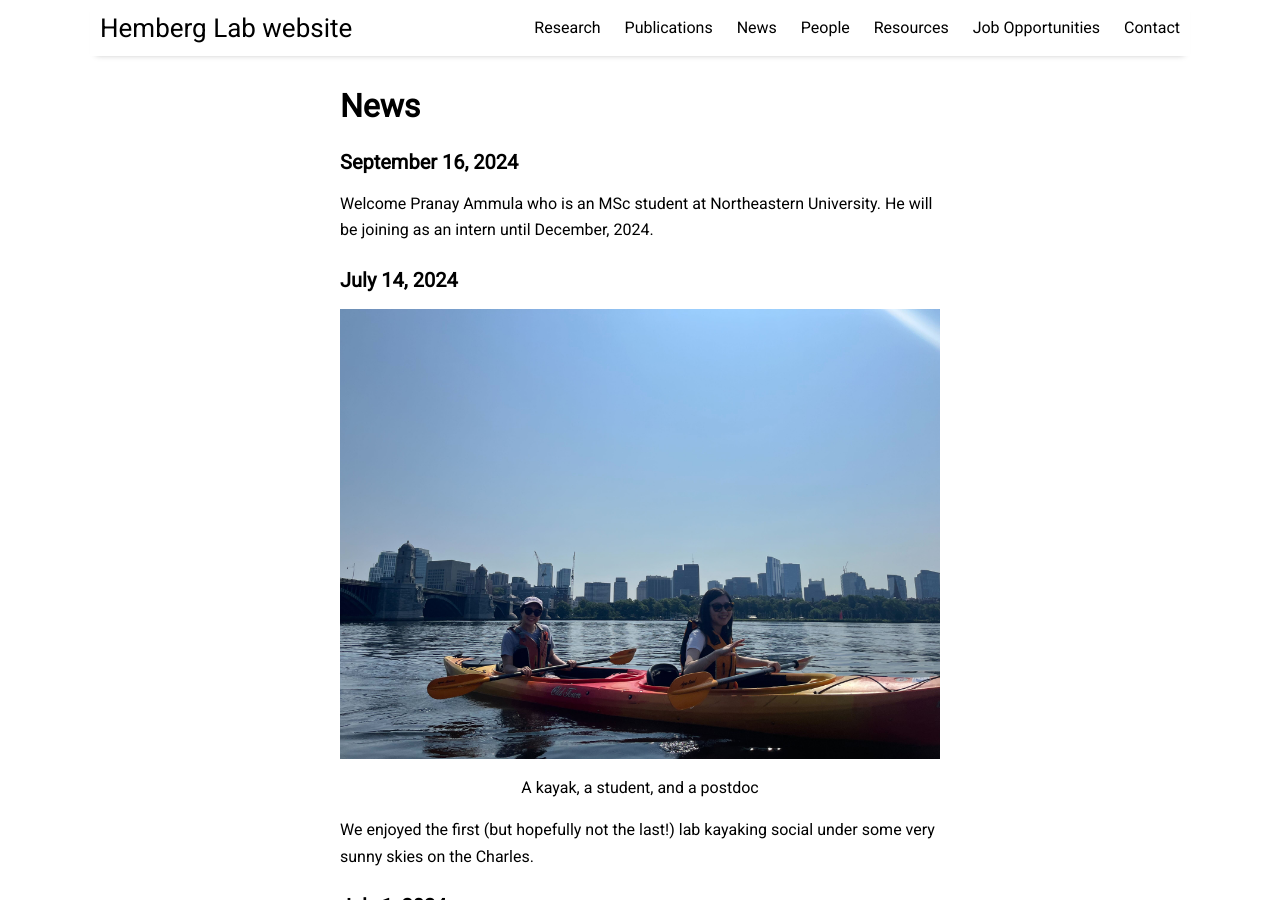
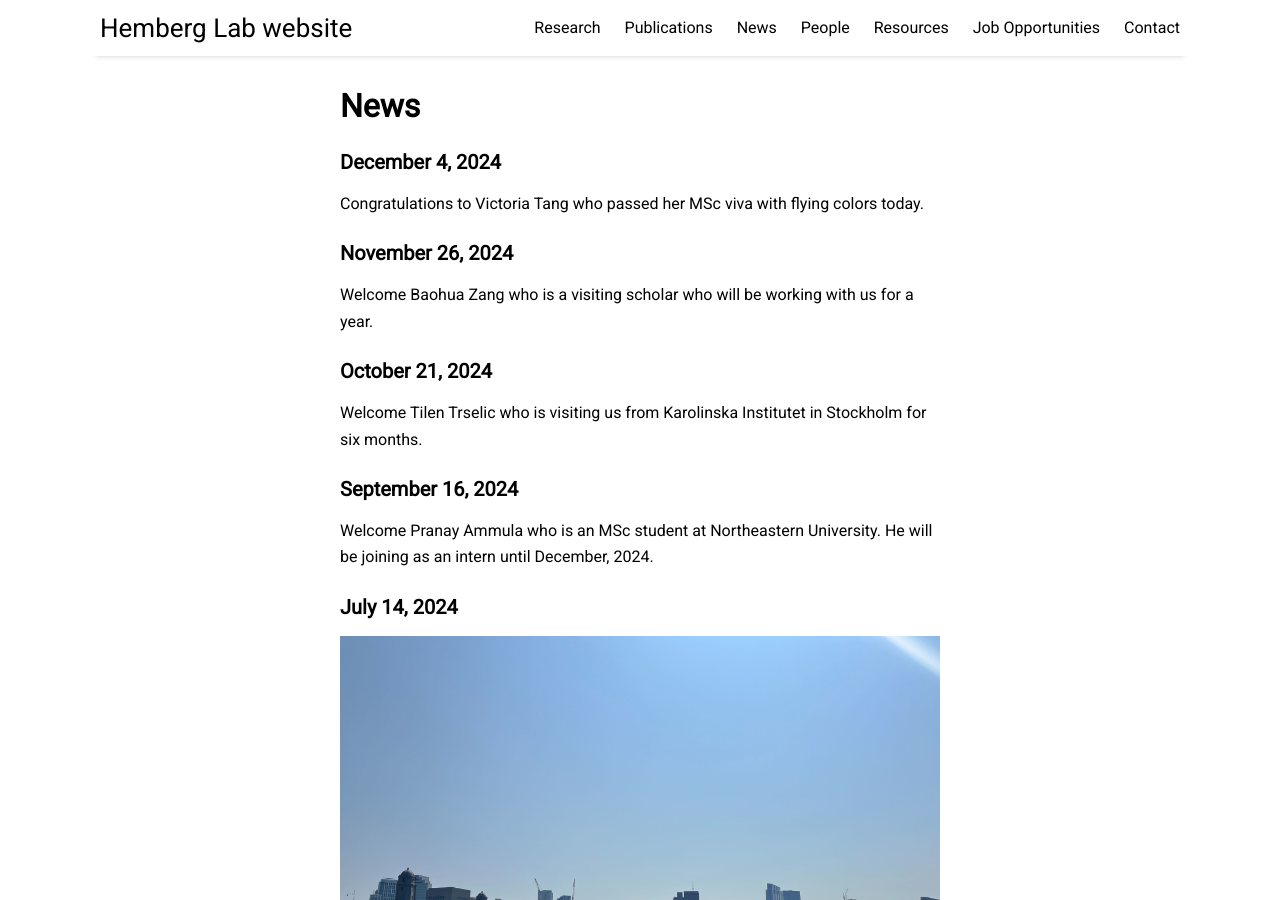
Before and after one commit to jaewon-cho/sdfasdf2dscf34fad.github.io, a Jekyll site: the page built from pages/news.md, in a window 1280 px wide and 900 px high. Built offline with Jekyll 4.4.1, drawn with Linux system fonts in a browser that asks for light colours; nearby versions of some CDN libraries.

```diff
--- a/pages/news.md
+++ b/pages/news.md
@@ -3,6 +3,18 @@ layout: page
 title: News
 permalink: /news
 ---
+
+### December 4, 2024
+
+Congratulations to Victoria Tang who passed her MSc viva with flying colors today.
+
+### November 26, 2024
+
+Welcome Baohua Zang who is a visiting scholar who will be working with us for a year.
+
+### October 21, 2024
+
+Welcome Tilen Trselic who is visiting us from Karolinska Institutet in Stockholm for six months.
 
 ### September 16, 2024
 
```
Also changed, not shown: pages/people.md (+13 -3 lines), pages/publications.md (+2 -0 lines).
